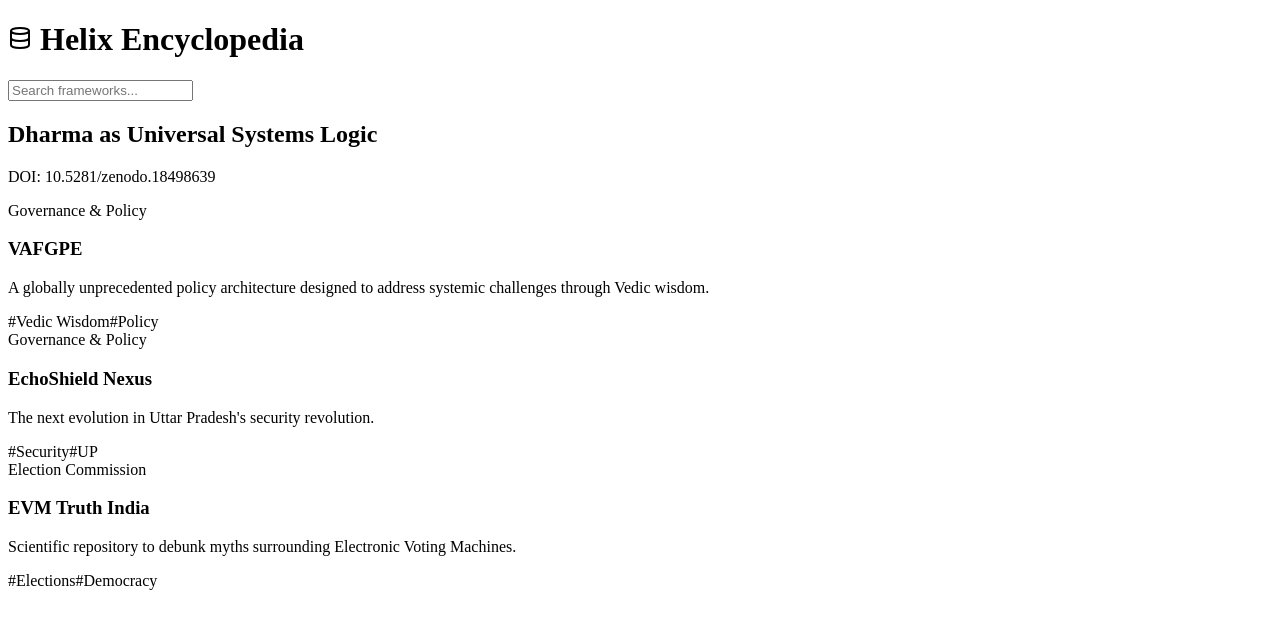
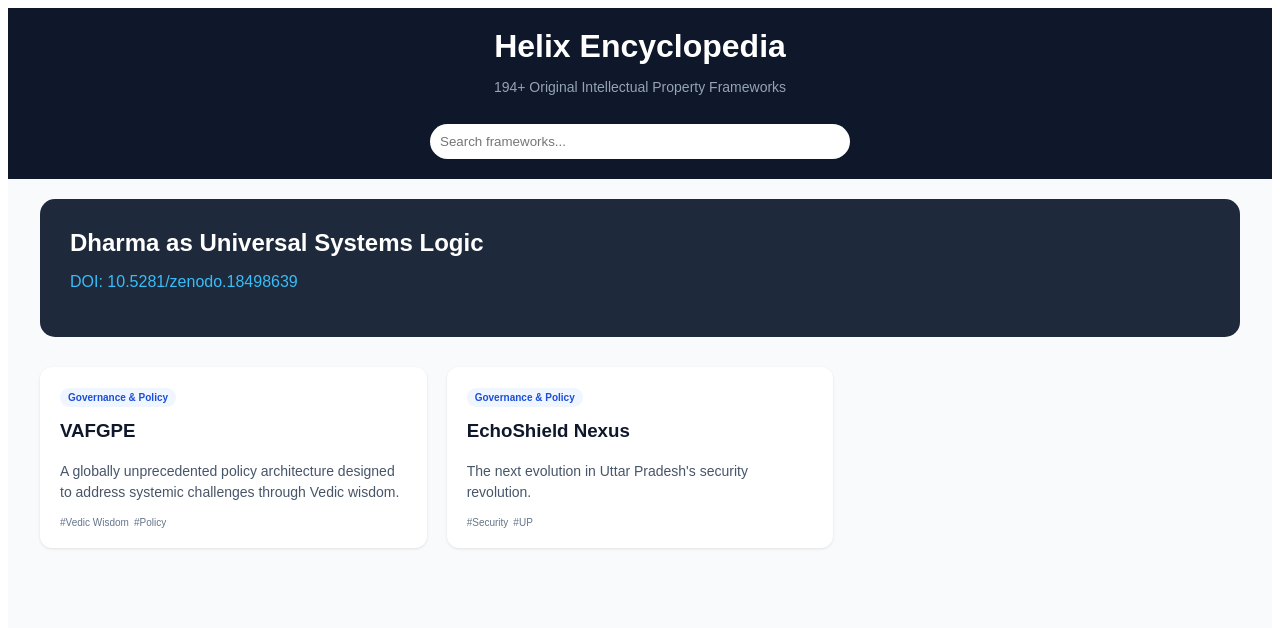
Before and after one commit to HelixOriginator/World-Largest-Independent-Digital-Encyclopedia-Helix-Library, a React (Vite) app: page / in a window 1280 px wide. Shown: the top 628 px of the page. Built offline with nearby package versions, Linux system fonts and the light colour scheme.

Commit message:
Update App.tsx

```diff
--- a/App.tsx
+++ b/App.tsx
@@ -1,35 +1,13 @@
 import React, { useState, useMemo } from 'react';
-import { Search, BookOpen, ChevronRight, Award, Database, Shield } from 'lucide-react';
 
-// 1. THE RULES (Moved inside to prevent errors)
-enum Category {
-  GOVERNANCE = 'Governance & Policy',
-  ELECTIONS = 'Election Commission',
-  TECHNOLOGY = 'Technology & Innovation',
-  HEALTH = 'Healthcare & Science',
-  EDUCATION = 'Education & Labor',
-  ECONOMY = 'Economics & Finance'
-}
-
-interface Concept {
-  id: string;
-  term: string;
-  fullName?: string;
-  description: string;
-  category: string;
-  year: string;
-  tags: string[];
-}
-
-// 2. THE DATA (Your 194 Frameworks - I've added your core ones here)
-const CONCEPTS: Concept[] = [
+// 1. DATA (Keep your 194 frameworks here)
+const CONCEPTS = [
   {
     id: 'g-1',
     term: 'VAFGPE',
     fullName: 'Vedic Analytical Framework for Governance, Policing, and Education',
     description: 'A globally unprecedented policy architecture designed to address systemic challenges through Vedic wisdom.',
     category: 'Governance & Policy',
-    year: '2024-2025',
     tags: ['Vedic Wisdom', 'Policy']
   },
   {
@@ -37,61 +15,52 @@ const CONCEPTS: Concept[] = [
     term: 'EchoShield Nexus',
     description: 'The next evolution in Uttar Pradesh\'s security revolution.',
     category: 'Governance & Policy',
-    year: '2025',
     tags: ['Security', 'UP']
-  },
-  {
-    id: 'el-1',
-    term: 'EVM Truth India',
-    description: 'Scientific repository to debunk myths surrounding Electronic Voting Machines.',
-    category: 'Election Commission',
-    year: '2025',
-    tags: ['Elections', 'Democracy']
   }
-  // PASTE THE REST OF YOUR 194 FRAMEWORKS RIGHT HERE
+  // PASTE YOUR OTHER 190+ FRAMEWORKS HERE
 ];
 
-// 3. THE DESIGN
 export default function App() {
   const [searchTerm, setSearchTerm] = useState("");
 
-  const filtered = useMemo(() => {
-    return CONCEPTS.filter(item =>
+  const filtered = CONCEPTS.filter(item =>
     item.term.toLowerCase().includes(searchTerm.toLowerCase()) ||
     item.description.toLowerCase().includes(searchTerm.toLowerCase())
   );
-  }, [searchTerm]);
 
   return (
-    <div className="min-h-screen bg-slate-50 font-sans text-slate-900">
-      <header className="bg-slate-900 text-white p-6 shadow-xl">
-        <div className="max-w-7xl mx-auto flex flex-col md:flex-row items-center justify-between gap-4">
-          <h1 className="text-2xl font-bold flex items-center gap-2">
-            <Database className="text-blue-400" /> Helix Encyclopedia
-          </h1>
+    <div style={{ fontFamily: 'sans-serif', backgroundColor: '#f8fafc', minHeight: '100vh', color: '#0f172a' }}>
+      {/* Header */}
+      <header style={{ backgroundColor: '#0f172a', color: 'white', padding: '20px', textAlign: 'center' }}>
+        <h1 style={{ margin: 0 }}>Helix Encyclopedia</h1>
+        <p style={{ fontSize: '14px', color: '#94a3b8' }}>194+ Original Intellectual Property Frameworks</p>
         <input
           type="text"
           placeholder="Search frameworks..."
-            className="p-2 w-full md:w-96 rounded-full bg-slate-800 border border-slate-700 text-white outline-none focus:ring-2 focus:ring-blue-500"
+          style={{ marginTop: '15px', padding: '10px', borderRadius: '20px', border: 'none', width: '80%', maxWidth: '400px' }}
           onChange={(e) => setSearchTerm(e.target.value)}
         />
-        </div>
       </header>
 
-      <main className="max-w-7xl mx-auto px-4 py-8">
-        <div className="mb-10 p-8 bg-slate-900 text-white rounded-3xl border border-blue-500/30">
-          <h2 className="text-3xl font-extrabold mb-2">Dharma as Universal Systems Logic</h2>
-          <p className="text-blue-300 font-mono">DOI: 10.5281/zenodo.18498639</p>
+      {/* Main Body */}
+      <main style={{ maxWidth: '1200px', margin: '0 auto', padding: '20px' }}>
+        <div style={{ backgroundColor: '#1e293b', color: 'white', padding: '30px', borderRadius: '15px', marginBottom: '30px' }}>
+          <h2 style={{ margin: 0 }}>Dharma as Universal Systems Logic</h2>
+          <p style={{ color: '#38bdf8' }}>DOI: 10.5281/zenodo.18498639</p>
         </div>
 
-        <div className="grid grid-cols-1 md:grid-cols-2 lg:grid-cols-3 gap-6">
+        <div style={{ display: 'grid', gridTemplateColumns: 'repeat(auto-fill, minmax(300px, 1fr))', gap: '20px' }}>
           {filtered.map((item) => (
-            <div key={item.id} className="bg-white p-6 rounded-2xl border border-slate-200 shadow-sm hover:shadow-lg transition-all">
-              <span className="text-[10px] font-bold px-2 py-1 bg-blue-50 text-blue-700 rounded-full uppercase">{item.category}</span>
-              <h3 className="text-xl font-bold mt-3 mb-2">{item.term}</h3>
-              <p className="text-slate-600 text-sm mb-4">{item.description}</p>
-              <div className="flex gap-1">
-                {item.tags.map(tag => <span key={tag} className="text-[9px] px-2 py-0.5 bg-slate-100 rounded">#{tag}</span>)}
+            <div key={item.id} style={{ backgroundColor: 'white', padding: '20px', borderRadius: '12px', boxShadow: '0 1px 3px rgba(0,0,0,0.1)' }}>
+              <span style={{ fontSize: '10px', fontWeight: 'bold', backgroundColor: '#eff6ff', color: '#1d4ed8', padding: '4px 8px', borderRadius: '10px' }}>
+                {item.category}
+              </span>
+              <h3 style={{ marginTop: '15px' }}>{item.term}</h3>
+              <p style={{ fontSize: '14px', color: '#475569', lineHeight: '1.5' }}>{item.description}</p>
+              <div style={{ display: 'flex', flexWrap: 'wrap', gap: '5px' }}>
+                {item.tags.map(tag => (
+                  <span key={tag} style={{ fontSize: '10px', color: '#64748b' }}>#{tag}</span>
+                ))}
               </div>
             </div>
           ))}
```
Lines whose indentation alone changed are shown as unchanged.
